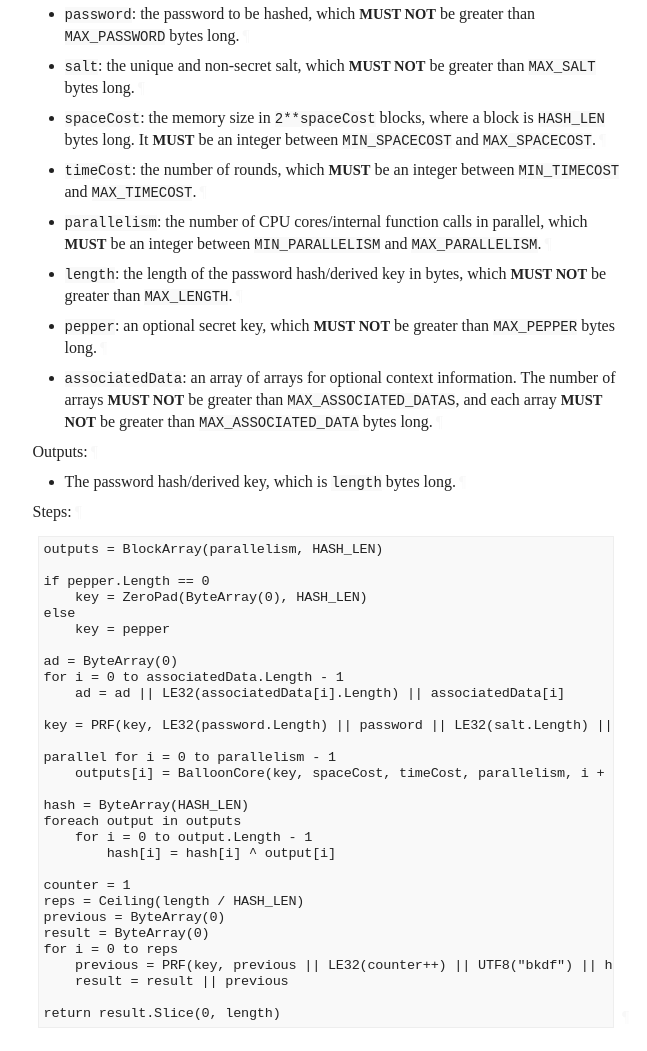
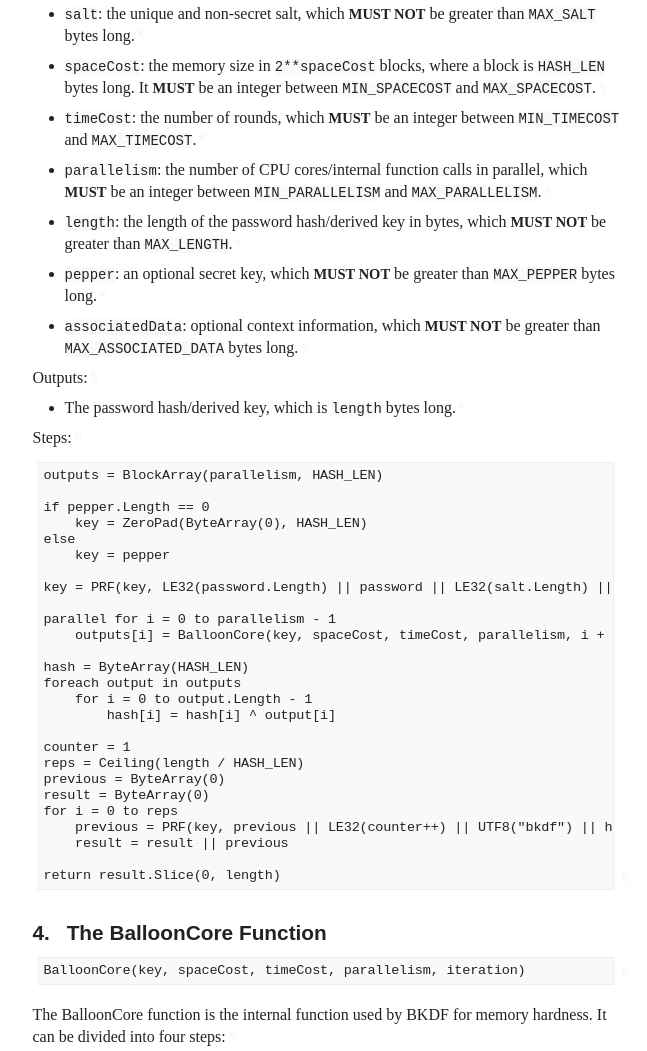
Before and after one commit to samuel-lucas6/draft-lucas-bkdf, a plain HTML site: page draft-lucas-bkdf.html in a window 1280 px wide. Shown: the part 3167-4218 px from the top of the page, without its empty margins (92-739 px from the left). Drawn offline with Linux system fonts and the light colour scheme; a web font is replaced by a local one.

Commit message:
Script updating gh-pages from 3b121b1. [ci skip]

```diff
--- a/draft-lucas-bkdf.html
+++ b/draft-lucas-bkdf.html
@@ -1322,10 +1322,7 @@ appear in all capitals, as shown here.<a href="#section-2-1" class="pilcrow">¶<
           <p id="section-2-6.12.1"><code>MAX_PEPPER</code>: the maximum pepper length, which is 64 bytes or the maximum collision-resistant PRF key length if this is less than 64 bytes (e.g. 32 bytes).<a href="#section-2-6.12.1" class="pilcrow">¶</a></p>
 </li>
         <li class="normal" id="section-2-6.13">
-          <p id="section-2-6.13.1"><code>MAX_ASSOCIATED_DATAS</code>: the maximum number of arrays for the associated data, which is 64 as an integer.<a href="#section-2-6.13.1" class="pilcrow">¶</a></p>
-</li>
-        <li class="normal" id="section-2-6.14">
-          <p id="section-2-6.14.1"><code>MAX_ASSOCIATED_DATA</code>: the maximum length of an associated data array, which is 4294967295 bytes.<a href="#section-2-6.14.1" class="pilcrow">¶</a></p>
+          <p id="section-2-6.13.1"><code>MAX_ASSOCIATED_DATA</code>: the maximum associated data length, which is 4294967295 bytes.<a href="#section-2-6.13.1" class="pilcrow">¶</a></p>
 </li>
       </ul>
 </section>
@@ -1377,7 +1374,7 @@ BKDF(password, salt, spaceCost, timeCost, parallelism, length, pepper, associate
           <p id="section-3-6.7.1"><code>pepper</code>: an optional secret key, which <span class="bcp14">MUST NOT</span> be greater than <code>MAX_PEPPER</code> bytes long.<a href="#section-3-6.7.1" class="pilcrow">¶</a></p>
 </li>
         <li class="normal" id="section-3-6.8">
-          <p id="section-3-6.8.1"><code>associatedData</code>: an array of arrays for optional context information. The number of arrays <span class="bcp14">MUST NOT</span> be greater than <code>MAX_ASSOCIATED_DATAS</code>, and each array <span class="bcp14">MUST NOT</span> be greater than <code>MAX_ASSOCIATED_DATA</code> bytes long.<a href="#section-3-6.8.1" class="pilcrow">¶</a></p>
+          <p id="section-3-6.8.1"><code>associatedData</code>: optional context information, which <span class="bcp14">MUST NOT</span> be greater than <code>MAX_ASSOCIATED_DATA</code> bytes long.<a href="#section-3-6.8.1" class="pilcrow">¶</a></p>
 </li>
       </ul>
 <p id="section-3-7">Outputs:<a href="#section-3-7" class="pilcrow">¶</a></p>
@@ -1396,11 +1393,7 @@ if pepper.Length == 0
 else
     key = pepper
 
-ad = ByteArray(0)
-for i = 0 to associatedData.Length - 1
-    ad = ad || LE32(associatedData[i].Length) || associatedData[i]
-
-key = PRF(key, LE32(password.Length) || password || LE32(salt.Length) || salt || ad)
+key = PRF(key, LE32(password.Length) || password || LE32(salt.Length) || salt || LE32(associatedData.Length) || associatedData)
 
 parallel for i = 0 to parallelism - 1
     outputs[i] = BalloonCore(key, spaceCost, timeCost, parallelism, i + 1)
@@ -1673,6 +1666,7 @@ $bkdf-sha256$v=1$m=32,t=3,p=1$ZXhhbXBsZXNhbHQ$cWBD3/d3tEqnuI3LqxLAeKvs+snSicW1GV
 <p id="section-9.1-9">For password hashing, it is <span class="bcp14">RECOMMENDED</span> to encrypt password hashes using an unauthenticated encryption algorithm or an authenticated encryption with associated data (AEAD) scheme <span>[<a href="#RFC5116" class="cite xref">RFC5116</a>]</span> before storage. This forces an attacker to compromise the key, which is stored separately from the database, as well as the database before they can begin password cracking. If the key is compromised but the database is not, it can be rotated without having to reset any passwords.<a href="#section-9.1-9" class="pilcrow">¶</a></p>
 <p id="section-9.1-10">For key derivation, one can feed a secret key into the <code>pepper</code> parameter for additional security. This forces an attacker to compromise the pepper before they can guess the password. It is <span class="bcp14">RECOMMENDED</span> to use a 256-bit pepper.<a href="#section-9.1-10" class="pilcrow">¶</a></p>
 <p id="section-9.1-11">To bind context information to the output, like a user ID and server ID for password-authenticated key exchange (PAKE) algorithms, the <code>associatedData</code> parameter can be used. However, in most cases, this parameter is not required.<a href="#section-9.1-11" class="pilcrow">¶</a></p>
+<p id="section-9.1-12">Importantly, if multiple values are concatenated to form the <code>associatedData</code> parameter, they <span class="bcp14">MUST</span> be unambiguously encoded. For example, by using fixed-length values or by prepending/appending the little-endian encoded length of each value.<a href="#section-9.1-12" class="pilcrow">¶</a></p>
 </section>
 </div>
 <div id="security-guarantees">
```
Also changed, not shown: draft-lucas-bkdf.txt.
